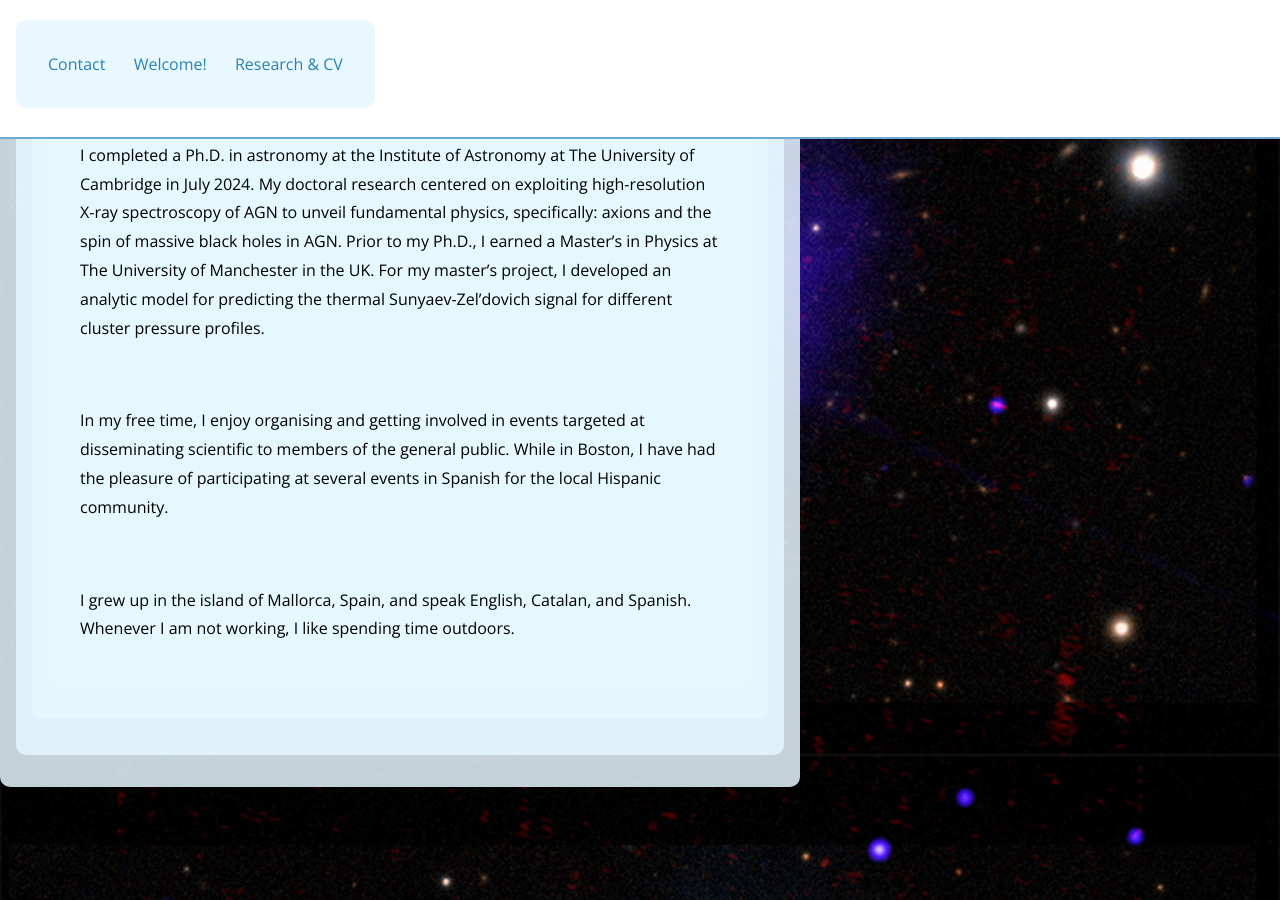
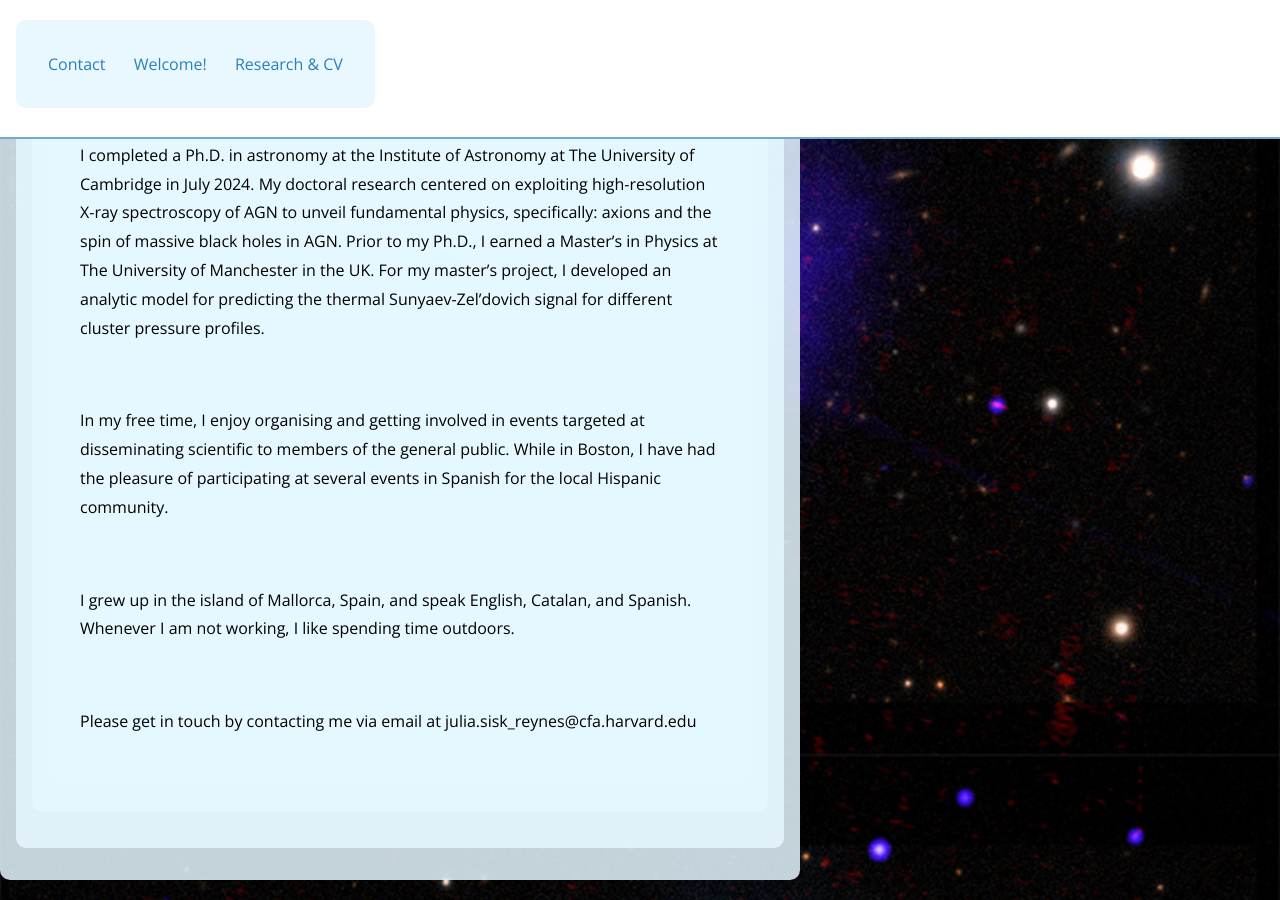
Before and after one commit to jsiskreynes-astro/jsiskreynes-astro.github.io, a Jekyll site: the page built from index.md, in a window 1280 px wide and 900 px high, scrolled down 1067 px. Built offline with Jekyll 4.4.1, drawn with Linux system fonts in a browser that asks for light colours; nearby versions of some CDN libraries.

Commit message:
Update index.md

```diff
--- a/index.md
+++ b/index.md
@@ -19,6 +19,8 @@ In my free time, I enjoy organising and getting involved in events targeted at d
 
 I grew up in the island of Mallorca, Spain, and speak English, Catalan, and Spanish. Whenever I am not working, I like spending time outdoors.
 
+Please get in touch by contacting me via email at julia.sisk_reynes@cfa.harvard.edu
+
 [centrarium]: https://github.com/bencentra/centrarium
 [bencentra]: http://bencentra.com
 [jekyll]: https://github.com/jekyll/jekyll
```
